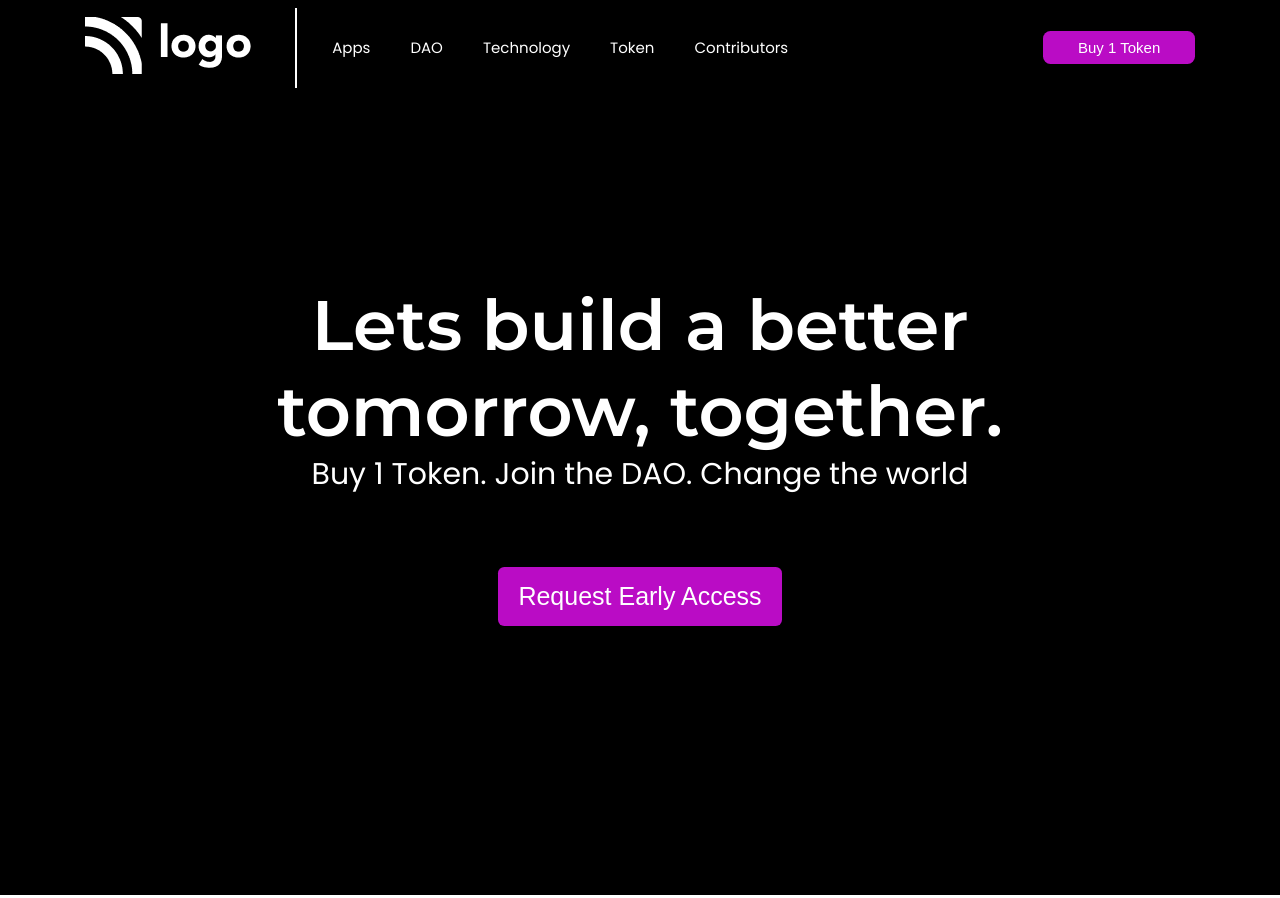
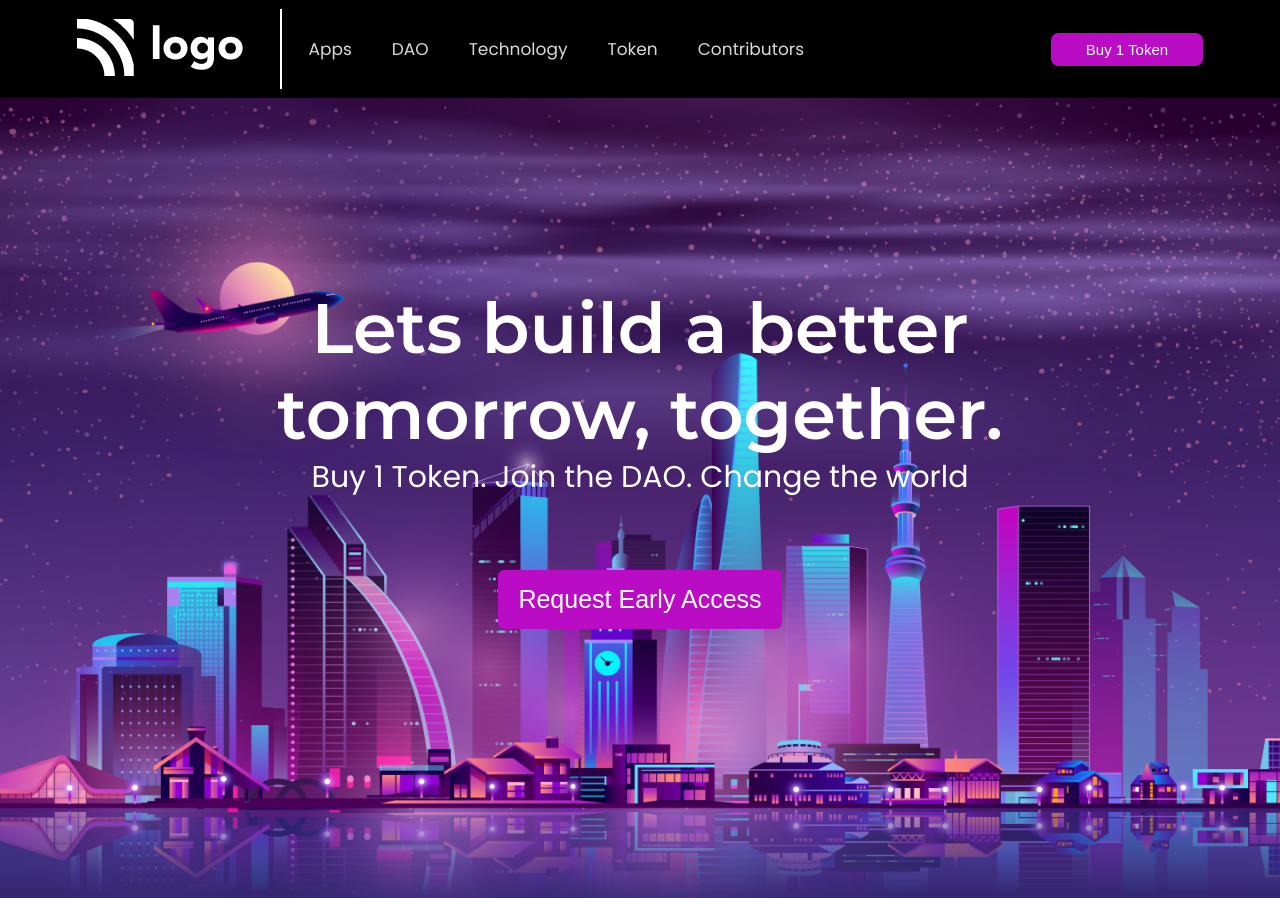
Before and after one commit to Siraj-Areeb/Project-05, a website: page index.html in a window 1280 px wide. Drawn offline with Linux system fonts and the light colour scheme.

Commit message:
Updated CSS

```diff
--- a/index.html
+++ b/index.html
@@ -18,14 +18,14 @@
       rel="stylesheet"
     />
 
-    <title>Document</title>
+    <title>Project-05 Crypto Landing Page</title>
   </head>
   <body>
     <div class="container">
       <section aria-label="navbar">
         <nav class="navbar">
           <div>
-            <img src="./assets/white-logo.png" alt="logo" class="logo" />
+            <img src="assets/white-logo.png" alt="logo" class="logo" />
           </div>
           <div class="line"></div>
           <div class="grow-list">
--- a/style.css
+++ b/style.css
@@ -8,15 +8,14 @@
     background-color: #000000;
     width: 100vw;
 }
+
 .navbar{
     display: flex;
     flex-direction: row;
     justify-content: space-evenly;
-    /* background-color: #000000; */
     align-items: center;
-    /* padding-left: 120px; */
+}
 
-}
 .line{
     width: 2px;
     height: 80px;
@@ -24,6 +23,7 @@
     position: relative;
     right: 40px;
 }
+
 .list{
     display: flex;
     flex-direction: row;
@@ -33,15 +33,18 @@
     position: relative;
     right: 150px;
 }
+
 .list-item{
     padding: 20px;
     font-family: 'Poppins';
     font-style: normal;
     font-weight: 200;
     color: #fff;
-    font-size: 15px;
+    opacity: 85%;
+    font-size: 17px;
     font-weight: 400;
 }
+
 .button-small{
     padding: 8px 35px;
     border-radius: 0.5em;
@@ -51,18 +54,20 @@
     font-size: 15px;
     font-weight: 400;
 }
+
 .hero{
     display: flex;
     flex-direction: column;
     justify-content: center;
     align-items: center;
-    background-image:url('../live-class-project-5/assets/bg.png');
+    background-image:url('assets/bg.png');
     background-position: center top;
     background-repeat: no-repeat;
     background-size: 100vw 100vh;
     width: 100vw;
     height: 100vh
 }
+
 .hero-heading{
     font-family: 'Montserrat';
     font-style: normal;
@@ -74,6 +79,7 @@
     position: relative;
     bottom: 45px;
 }
+
 .hero-description{
     font-family: 'Poppins';
     font-style: normal;
@@ -84,6 +90,7 @@
     position: relative;
     bottom: 135px;
 }
+
 .button-large{
     padding: 15px 20px;
     border-radius: 0.25em;
```
